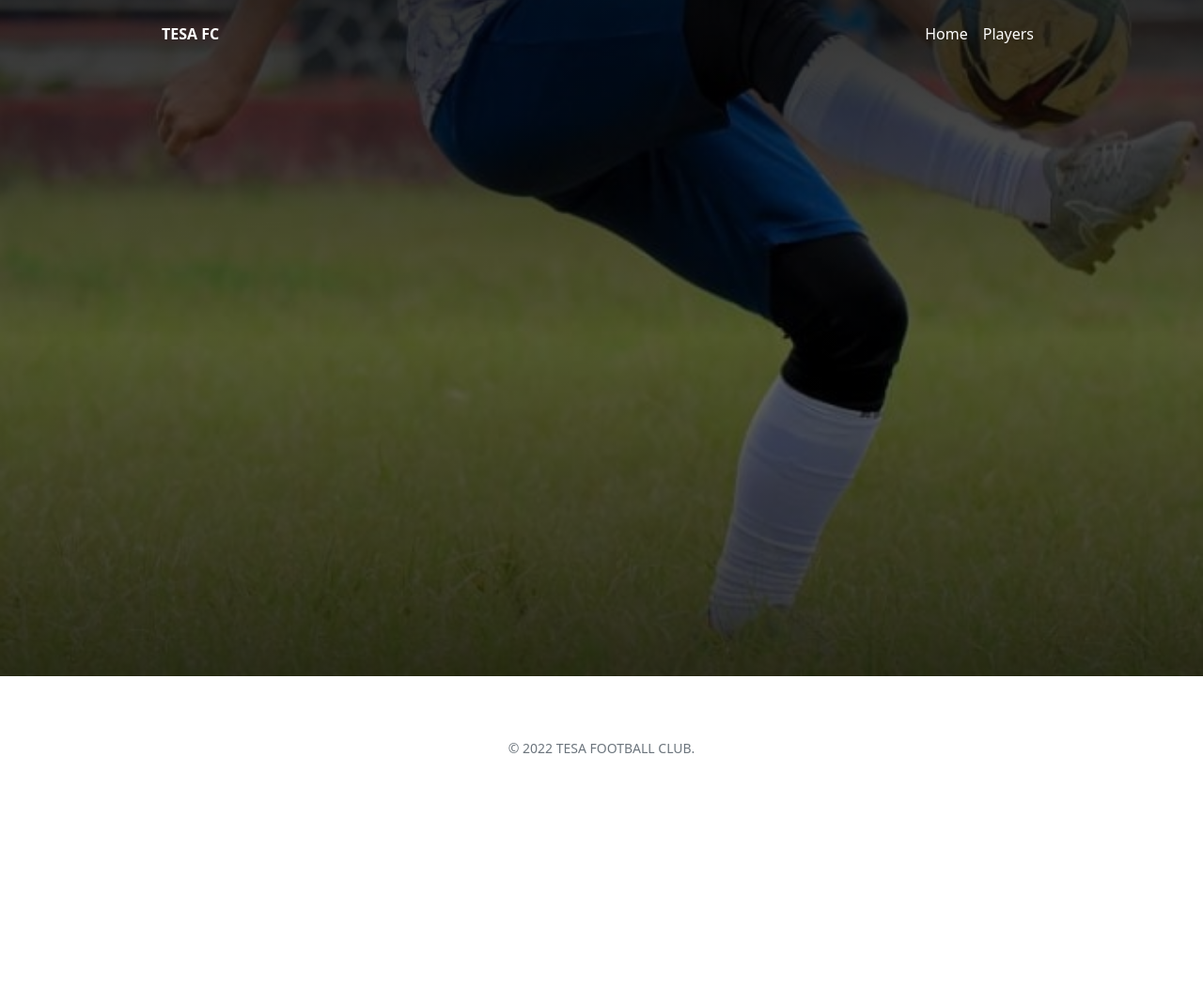
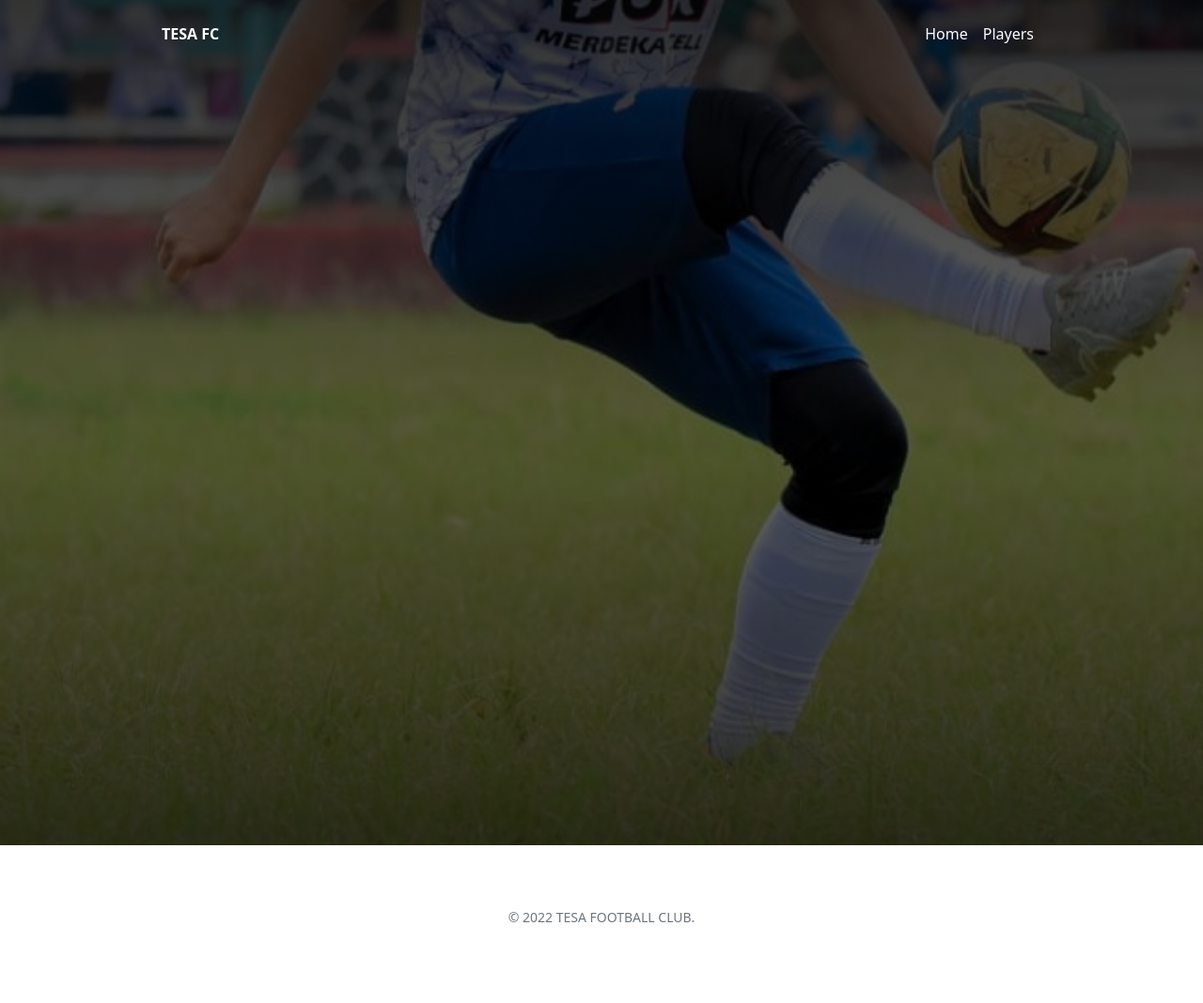
Before and after one commit to tesafc/www2, a Jekyll site: the page built from _players/angga-nugraha.md, in a window 1280 px wide. Shown: the whole page at 94% size. Built offline with Jekyll 4.4.1, drawn with Linux system fonts in a browser that asks for light colours; before the commit the page ends 900 px from its top, so only the background shows below that.

Commit message:
Update header-player.html

```diff
--- a/_includes/header-player.html
+++ b/_includes/header-player.html
@@ -1,5 +1,5 @@
 <header>
-  <div class="text-white bg-dark" style="height: 80vh; background-image: linear-gradient(rgba(0, 0, 0, 0.8), rgba(0, 0, 0, 0.6), rgba(0, 0, 0, 0.8)), url('{{ page.image }}'); background-size: cover; background-position: 50% 75%; background-repeat: no-repeat;">
+  <div class="text-white bg-dark" style="height: 100vh; background-image: linear-gradient(rgba(0, 0, 0, 0.8), rgba(0, 0, 0, 0.6), rgba(0, 0, 0, 0.8)), url('{{ page.image }}'); background-size: cover; background-position: 50% 75%; background-repeat: no-repeat;">
     <div class="container pt-3">
       <div class="d-flex flex-wrap align-items-center justify-content-center justify-content-md-between">
         <a href="/" class="d-flex align-items-center col-md-3 text-white text-decoration-none fw-bold">{{ site.title }}</a>
```
